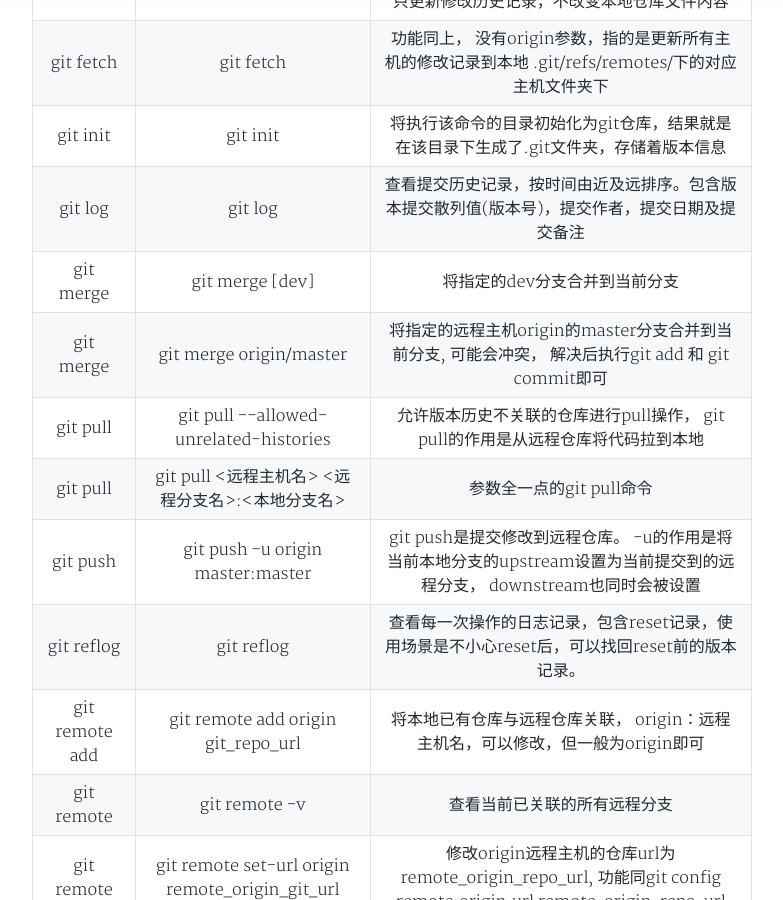
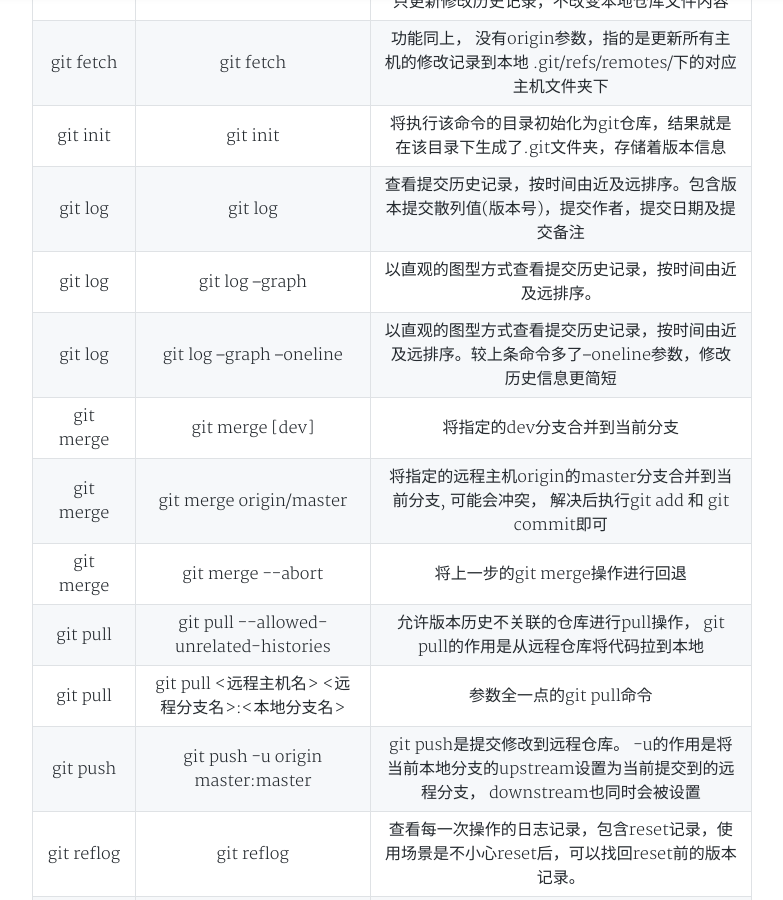
Before and after one commit to yeslsl/never-ever-ver-er-r.github.io, a Jekyll site: the page built from _posts/2019-07-01-git命令汇总及使用.md, in a window 1280 px wide and 900 px high, scrolled down 3012 px. Shown: the whole window, without its empty margins (248-1031 px from the left). Built offline with Jekyll 4.4.1, drawn with Linux system fonts in a browser that asks for light colours; nearby versions of some CDN libraries; a style sheet for code colours, icons or effects is not loaded.

Commit message:
git log相关

```diff
--- a/_posts/2019-07-01-git命令汇总及使用.md
+++ b/_posts/2019-07-01-git命令汇总及使用.md
@@ -75,8 +75,11 @@ email从其系统中查找对应的用户，提交信息也显示该用户信息
 |git fetch|git fetch|功能同上， 没有origin参数，指的是更新所有主机的修改记录到本地 .git/refs/remotes/下的对应主机文件夹下|
 |git init|git init|将执行该命令的目录初始化为git仓库，结果就是在该目录下生成了.git文件夹，存储着版本信息|
 |git log|git log|查看提交历史记录，按时间由近及远排序。包含版本提交散列值(版本号)，提交作者，提交日期及提交备注|
+|git log|git log --graph|以直观的图型方式查看提交历史记录，按时间由近及远排序。|
+|git log|git log --graph --oneline|以直观的图型方式查看提交历史记录，按时间由近及远排序。较上条命令多了--oneline参数，修改历史信息更简短|
 |git merge|git merge \[dev\]|将指定的dev分支合并到当前分支|
 |git merge|git merge origin/master|将指定的远程主机origin的master分支合并到当前分支, 可能会冲突， 解决后执行git add 和 git commit即可|
+|git merge|git merge \-\-abort|将上一步的git merge操作进行回退|
 |git pull|git pull \-\-allowed-unrelated-histories|允许版本历史不关联的仓库进行pull操作， git pull的作用是从远程仓库将代码拉到本地|
 |git pull|git pull &lt;远程主机名&gt; &lt;远程分支名&gt;:&lt;本地分支名&gt;|参数全一点的git pull命令|
 |git push|git push -u origin master:master|git push是提交修改到远程仓库。 -u的作用是将当前本地分支的upstream设置为当前提交到的远程分支， downstream也同时会被设置|
```
